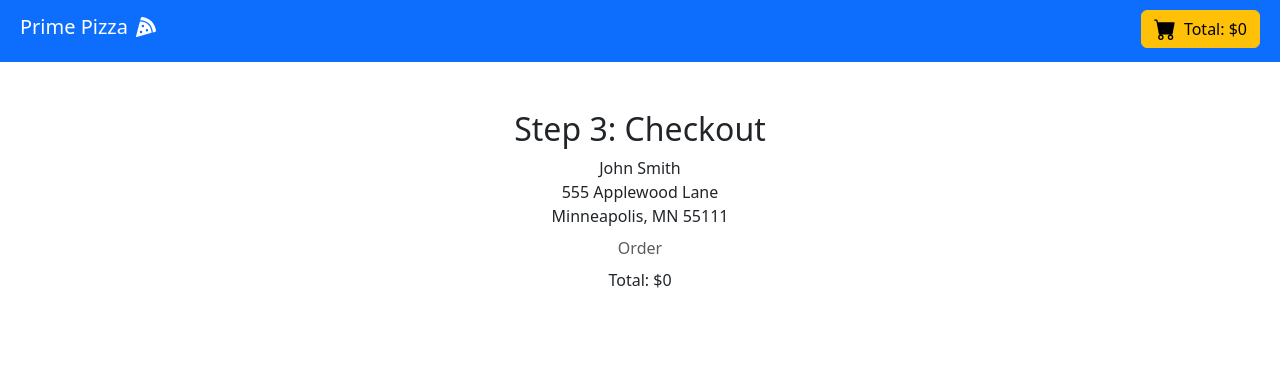
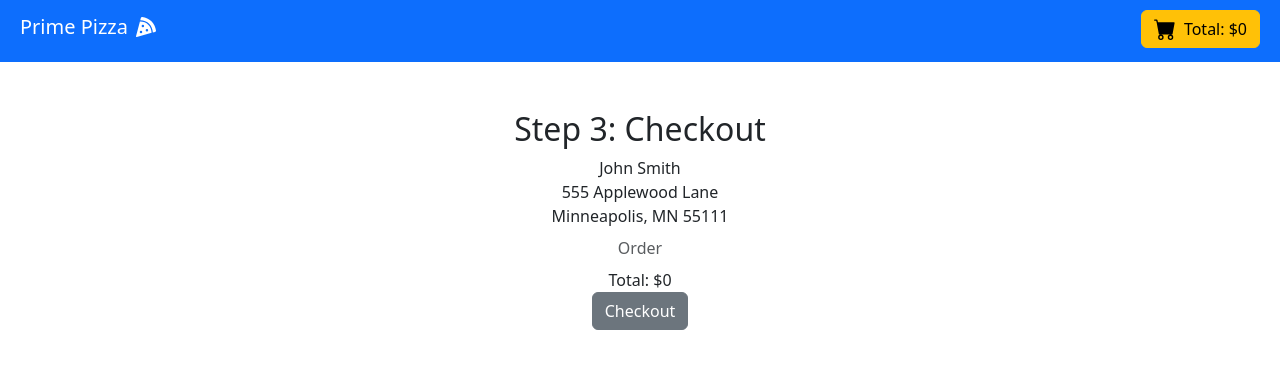
Before and after one commit to Tburnsie10/group-fs-redux-pizza-parlor, a React (Create React App) app: page /checkout in a window 1280 px wide. Shown: the top 368 px of the page. Built offline with nearby package versions, Linux system fonts and the light colour scheme.

Commit message:
Closes #22
Adds checkout button that sends a post request for the order.

```diff
--- a/src/modules/order.request.js
+++ b/src/modules/order.request.js
@@ -7,6 +7,7 @@ export const getOrders = () => {
 };
 
 export const addOrder = (order) => {
+  console.log("IN addOrder!!");
   return axios.post('/api/order', order).then(resolveData).catch(handleError);
 };
 
--- a/src/pages/Checkout/Checkout.jsx
+++ b/src/pages/Checkout/Checkout.jsx
@@ -1,5 +1,7 @@
 import { useSelector } from 'react-redux';
+import { addOrder } from '../../modules/order.request';
 import {
+  Button,
   ListGroup,
   ListGroupItem,
   ListGroupItemText,
@@ -17,15 +19,30 @@ export default function Checkout() {
     street_address: '555 Applewood Lane',
     city: 'Minneapolis, MN',
     zip: '55111',
-  }
+  };
+
+  const completeCheckout = () => {
+    const orderBody = {
+      ...customerInfo,
+      total: cartTotal,
+      type: 'Delivery',
+      pizzas: cart.map((id) => {
+        return { id: id, quantity: 1 };
+      }),
+    };
+    addOrder(orderBody);
+  };
 
   return (
     <div>
       <h2>Step 3: Checkout</h2>
       <div>
-        {customerInfo.customer_name}<br />
-        {customerInfo.street_address}<br />
-        {customerInfo.city} {customerInfo.zip}<br />
+        {customerInfo.customer_name}
+        <br />
+        {customerInfo.street_address}
+        <br />
+        {customerInfo.city} {customerInfo.zip}
+        <br />
       </div>
       <ListGroup flush>
         {}
@@ -42,9 +59,8 @@ export default function Checkout() {
           );
         })}
       </ListGroup>
-      <div>
-        Total: ${cartTotal}
-      </div>
+      <div>Total: ${cartTotal}</div>
+      <Button onClick={completeCheckout}>Checkout</Button>
     </div>
   );
 }
```
Also changed, not shown: 1 other file (tests, documents, lock files or other folders).
